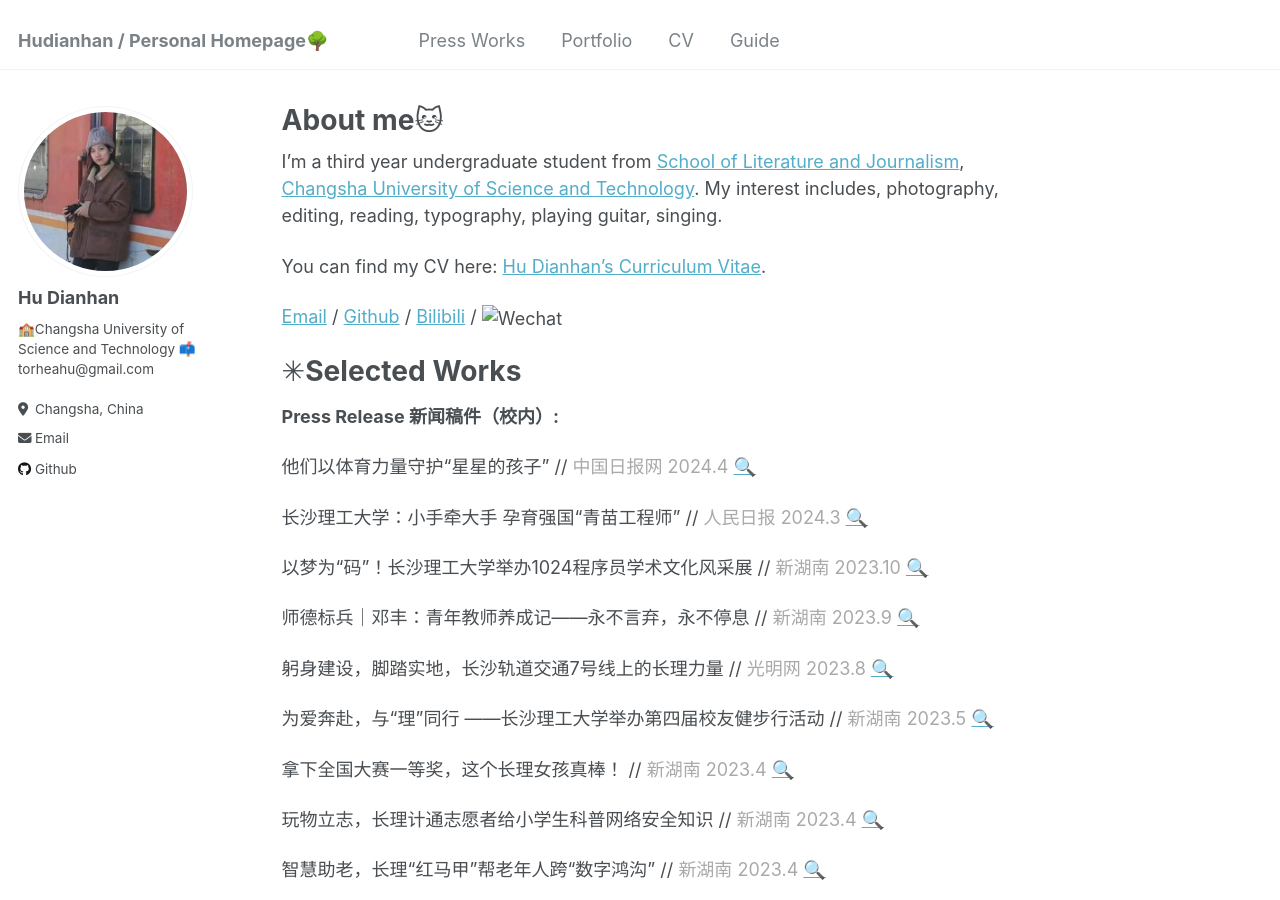
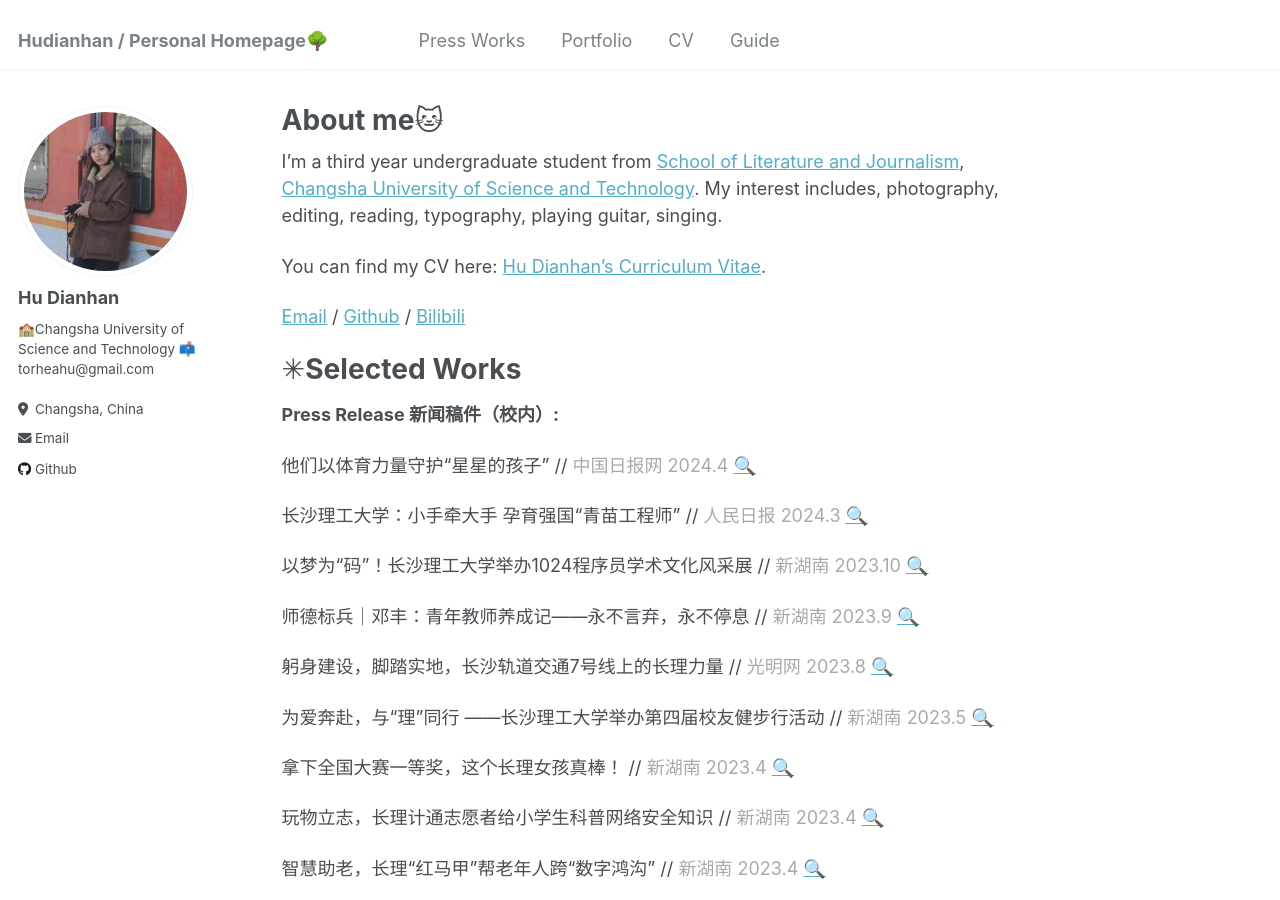
Before and after one commit to Rheahu816/Rheahu.github.io, a Jekyll site: the page built from _pages/about.md, in a window 1280 px wide and 900 px high. Built offline with Jekyll 4.4.1, drawn with Linux system fonts in a browser that asks for light colours.

Commit message:
Update about.md

```diff
--- a/_pages/about.md
+++ b/_pages/about.md
@@ -11,7 +11,7 @@ I'm a third year undergraduate student from [School of Literature and Journalism
 
 You can find my CV here: [Hu Dianhan's Curriculum Vitae](../assets/Curriculum_Vitae.pdf).
 
-[Email](mailto:1837105324@qq.com) / [Github](https://github.com/Rheahu816/Rheahu.github.io) / [Bilibili](https://space.bilibili.com/10709762?spm_id_from=333.1007.0.0) / ![Wechat](https://github.com/Rheahu816/Rheahu.github.io/blob/master/images/wechat.png)
+[Email](mailto:1837105324@qq.com) / [Github](https://github.com/Rheahu816/Rheahu.github.io) / [Bilibili](https://space.bilibili.com/10709762?spm_id_from=333.1007.0.0)
 
 
 
```
